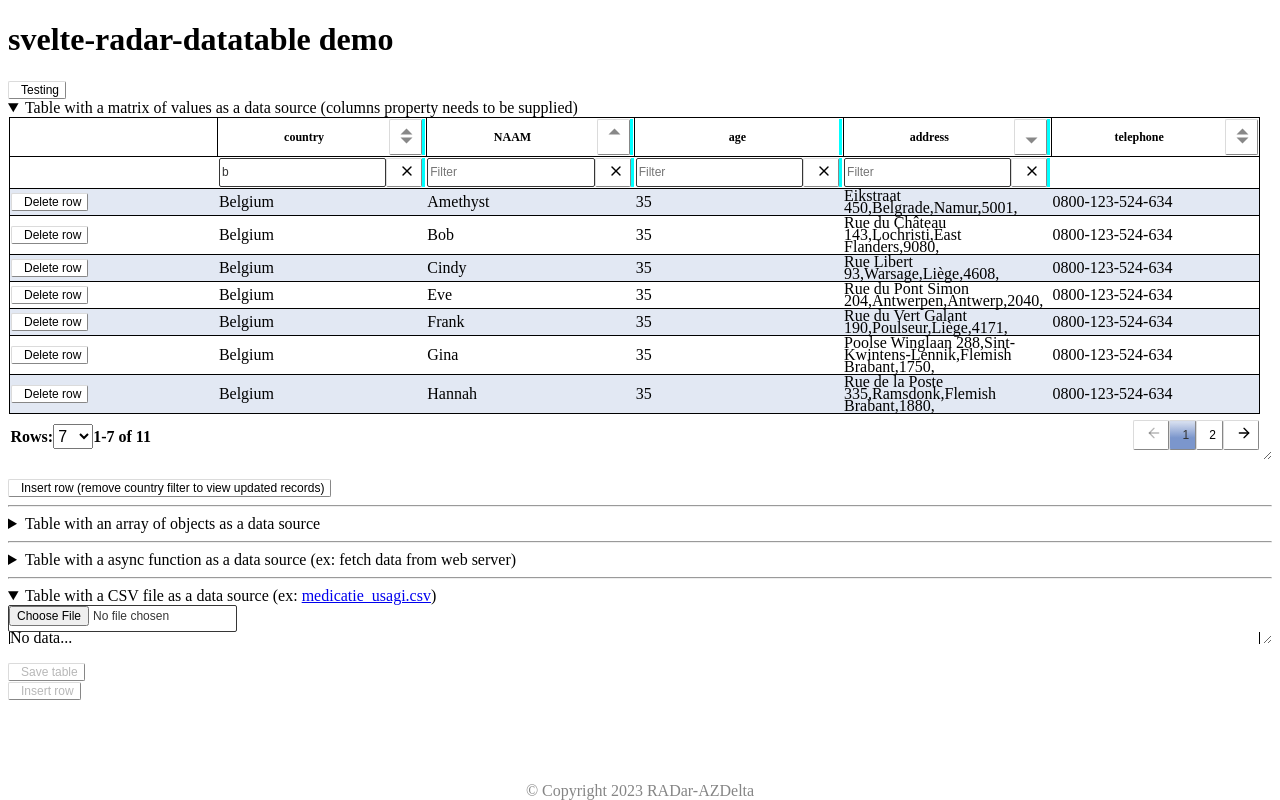
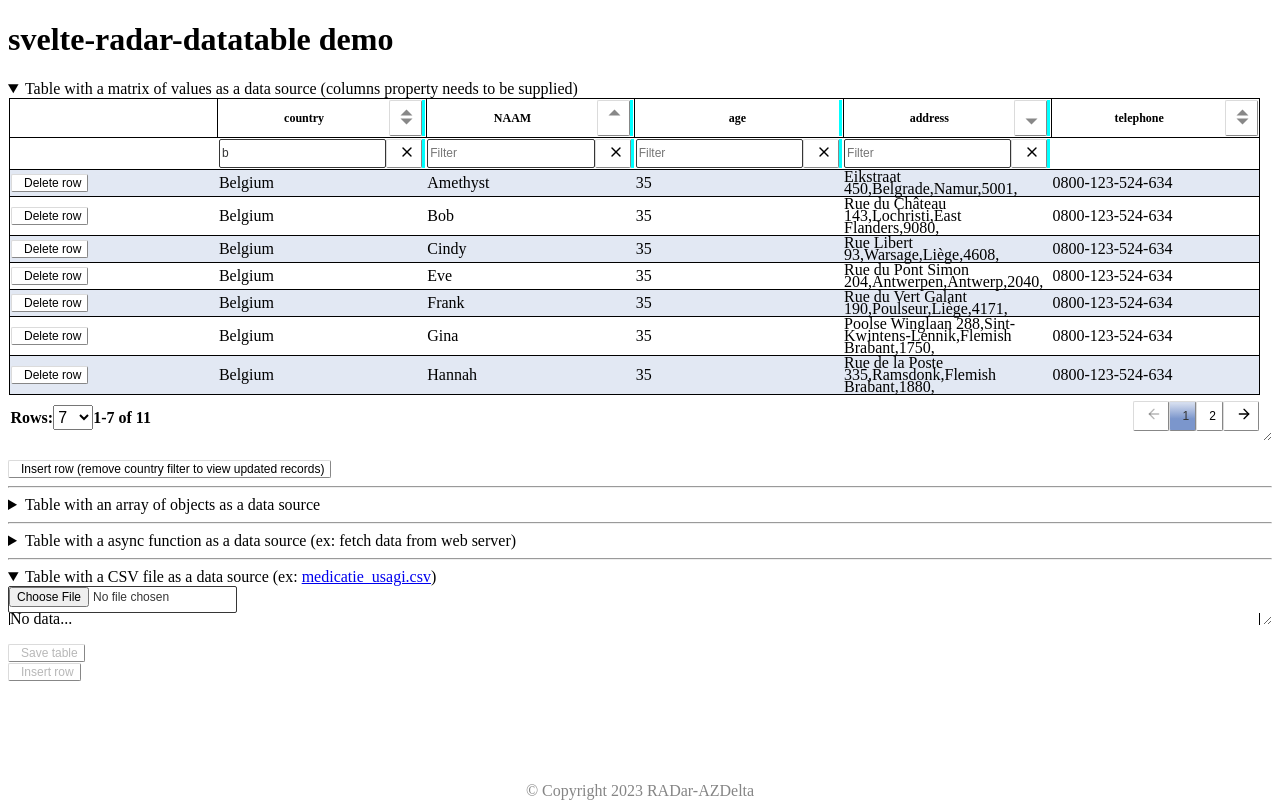
Before and after one commit to RADar-AZDelta/azd-radar-data-datatable, a SvelteKit app: page / in a window 1280 px wide. Built offline with nearby package versions, Linux system fonts and the light colour scheme.

Commit message:
remove test code

```diff
--- a/src/routes/+page.svelte
+++ b/src/routes/+page.svelte
@@ -224,20 +224,9 @@
     const res = await dataTableFile.executeQueryAndReturnResults(q)
     console.log('DataTable: queried data ', res)
   }
-
-  async function execution() {
-    console.log("EXECUTION")
-    // const res = dataTableFile.getTablePagination()
-    // console.log("RESULTS ", res)
-    dataTableFile.changePagination({ currentPage: 2, rowsPerPage: 5 })
-  }
 </script>
 
 <h1>svelte-radar-datatable demo</h1>
-
-<button on:click={async() => {
-  await execution()
-}}>Testing</button>
 
 <details open>
   <summary>Table with a matrix of values as a data source (columns property needs to be supplied)</summary>
```
